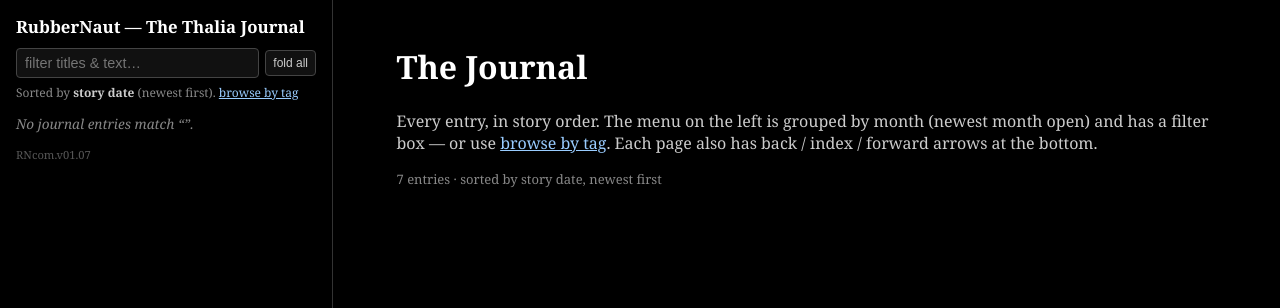
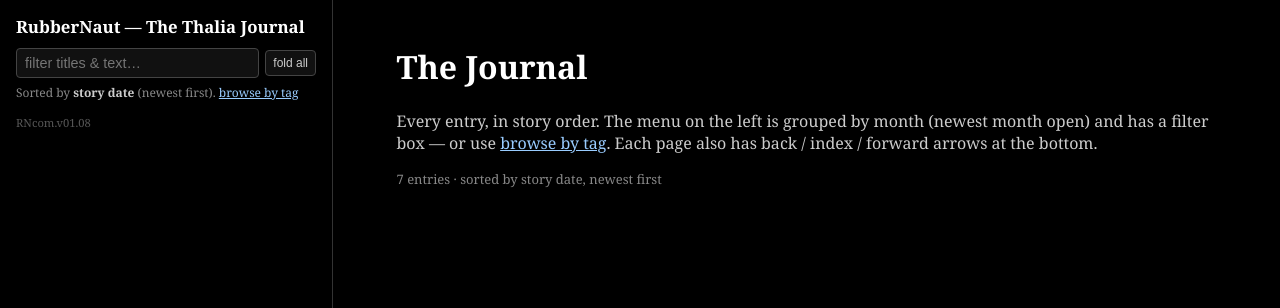
Before and after one commit to AtaraxiA22/RubberNaut, a Jekyll site: the page built from journal.md, in a window 1280 px wide. Shown: the top 308 px of the page. Built offline with Jekyll 4.4.1, drawn with Linux system fonts in a browser that asks for light colours.

Commit message:
RNcom v01.08

```diff
--- a/_config.yml
+++ b/_config.yml
@@ -1,7 +1,7 @@
 title: RubberNaut — The Thalia Journal
 description: An epistolary journal of the RubberNaut stories, in chronological order.
 author: AtaraxiA
-rncom_version: "v01.07"  # RNcom site version — bump the second number with every change group
+rncom_version: "v01.08"  # RNcom site version — bump the second number with every change group
 url: "https://rubbernaut.com"
 baseurl: "/RubberNaut"
 
--- a/_layouts/default.html
+++ b/_layouts/default.html
@@ -10,7 +10,7 @@
 <div class="shell">
   {% unless page.nosidebar %}
   <nav class="toc">
-    <!-- RNcom nav build: monthfolders-v2 twopass (v01.07) -->
+    <!-- RNcom nav build: monthfolders-v2 twopass (v01.08) -->
     <h3><a href="{{ '/' | relative_url }}">RubberNaut &mdash; The Thalia Journal</a></h3>
     <div class="filterrow">
       <input type="search" id="tocfilter" class="tocfilter" placeholder="filter titles &amp; text&hellip;" aria-label="filter the journal"/>
```
Also changed, not shown: other parts of _layouts/default.html (+1 -1 lines).
